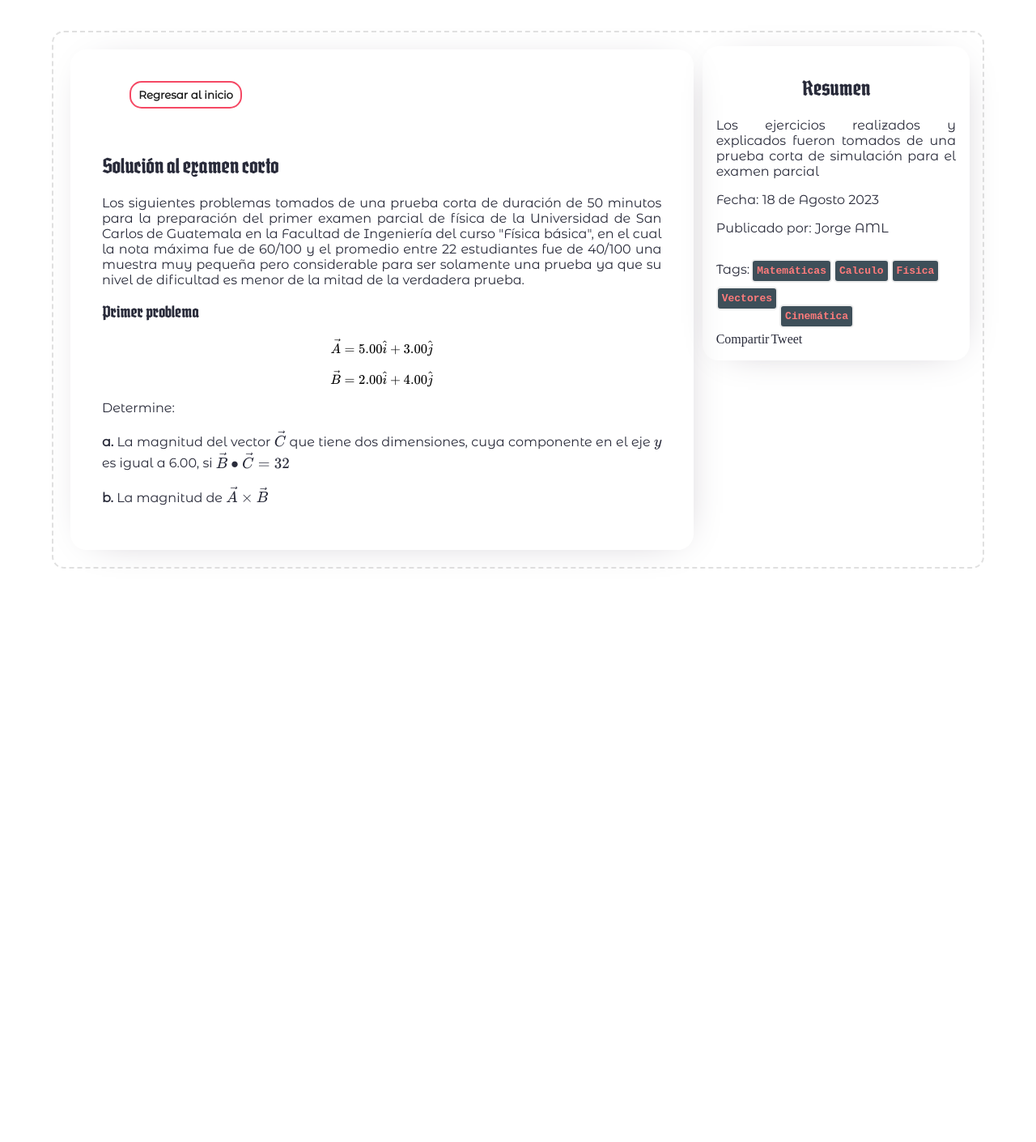
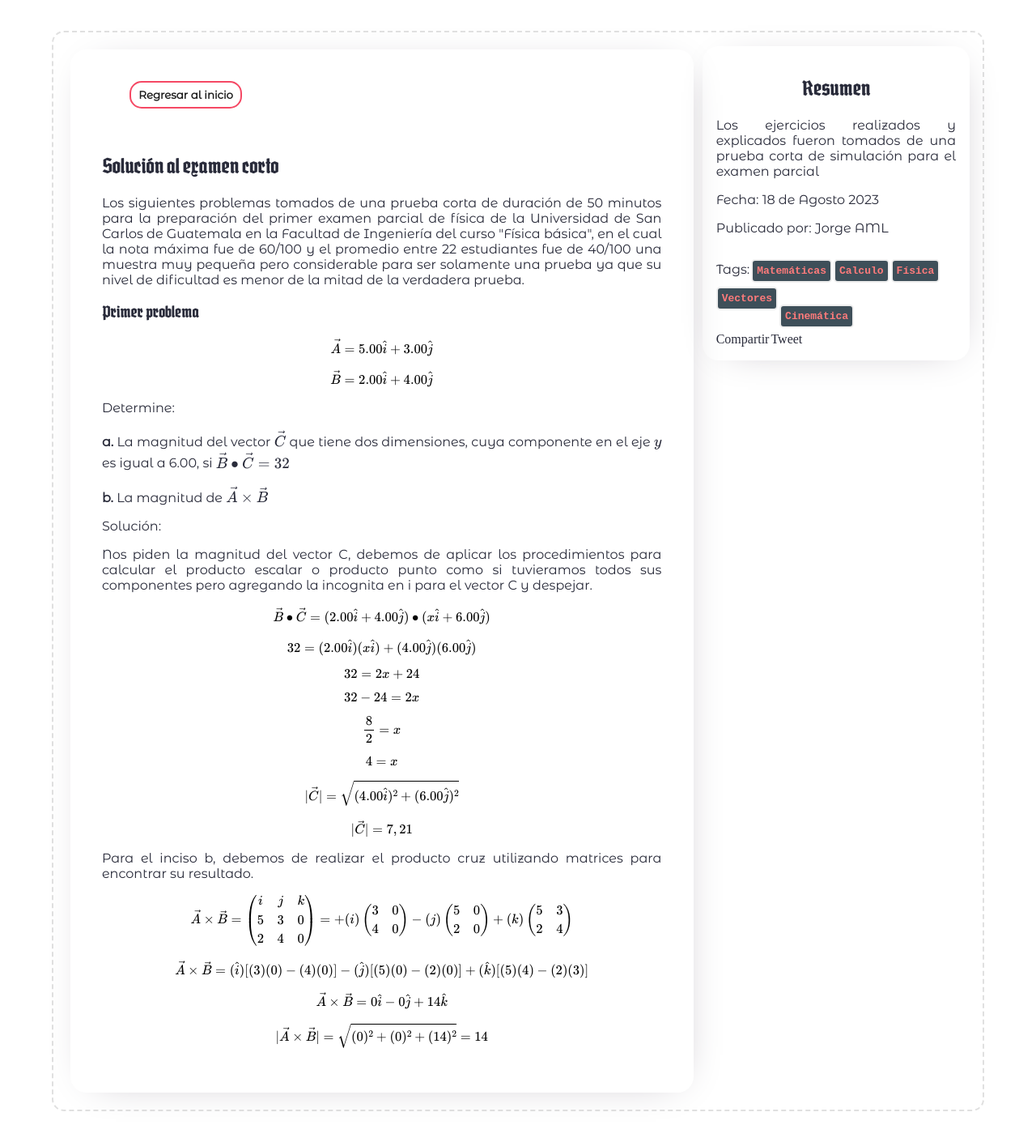
Before and after one commit to jorgeAML/creativeaml, a Jekyll site: the page built from blog_posts/18-08-2023.md, in a window 1280 px wide. Shown: the whole page at 81% size. Built offline with Jekyll 4.4.1, drawn with Linux system fonts in a browser that asks for light colours; some web fonts are replaced; a script that is not in the unit is left out; comment, search, counter and statistics services are not loaded; before the commit the page ends 900 px from its top, so only the background shows below that.

Commit message:
problema 1 terminado

```diff
--- a/blog_posts/18-08-2023.md
+++ b/blog_posts/18-08-2023.md
@@ -30,4 +30,19 @@ $$\vec{B} = 2.00 \hat{i} + 4.00 \hat{j} $$
 <p>Determine:</p>
 <p><b>a.</b> La magnitud del vector \(\vec{C}\) que tiene dos dimensiones, cuya componente en el eje \(y\) es igual a 6.00, si \(\vec{B}\bullet\vec{C} = 32\)</p>
 <p><b>b. </b>La magnitud de \(\vec{A}\times\vec{B} \)</p>
+<p>Solución:</p>
+<p>Nos piden la magnitud del vector C, debemos de aplicar los procedimientos para calcular el producto escalar o producto punto como si tuvieramos todos sus componentes pero agregando la incognita en i para el vector C y despejar.</p>
+$$\vec{B}\bullet\vec{C} = (2.00\hat{i} + 4.00\hat{j})\bullet(x\hat{i} + 6.00\hat{j}) $$
+$$32 = (2.00\hat{i})(x\hat{i}) + (4.00\hat{j})(6.00\hat{j})$$
+$$32 = 2x + 24$$
+$$32 - 24 = 2x$$
+$$\frac{8}{2} = x$$
+$$4 = x$$
+$$|\vec{C}| = \sqrt{(4.00\hat{i})^2 + (6.00\hat{j})^2}$$
+$$|\vec{C}| = 7,21$$
+<p>Para el inciso b, debemos de realizar el producto cruz utilizando matrices para encontrar su resultado.</p>
+$$\vec{A}\times\vec{B} = \begin{pmatrix} i & j & k \\ 5 & 3 & 0 \\ 2 & 4 & 0 \\ \end{pmatrix} = +(i)\begin{pmatrix} 3 & 0 \\ 4 & 0 \\ \end{pmatrix} -(j)\begin{pmatrix} 5 & 0 \\ 2 & 0 \\ \end{pmatrix} + (k)\begin{pmatrix} 5 & 3 \\ 2 & 4 \\ \end{pmatrix}$$
+$$\vec{A}\times\vec{B} = (\hat{i})[(3)(0)-(4)(0)] -(\hat{j})[(5)(0)-(2)(0)]+(\hat{k})[(5)(4)-(2)(3)]$$
+$$\vec{A}\times\vec{B} = 0\hat{i} - 0\hat{j} + 14\hat{k}$$
+$$|\vec{A}\times\vec{B}| = \sqrt{(0)^2 + (0)^2 + (14)^2} = 14$$
 </div>
```
